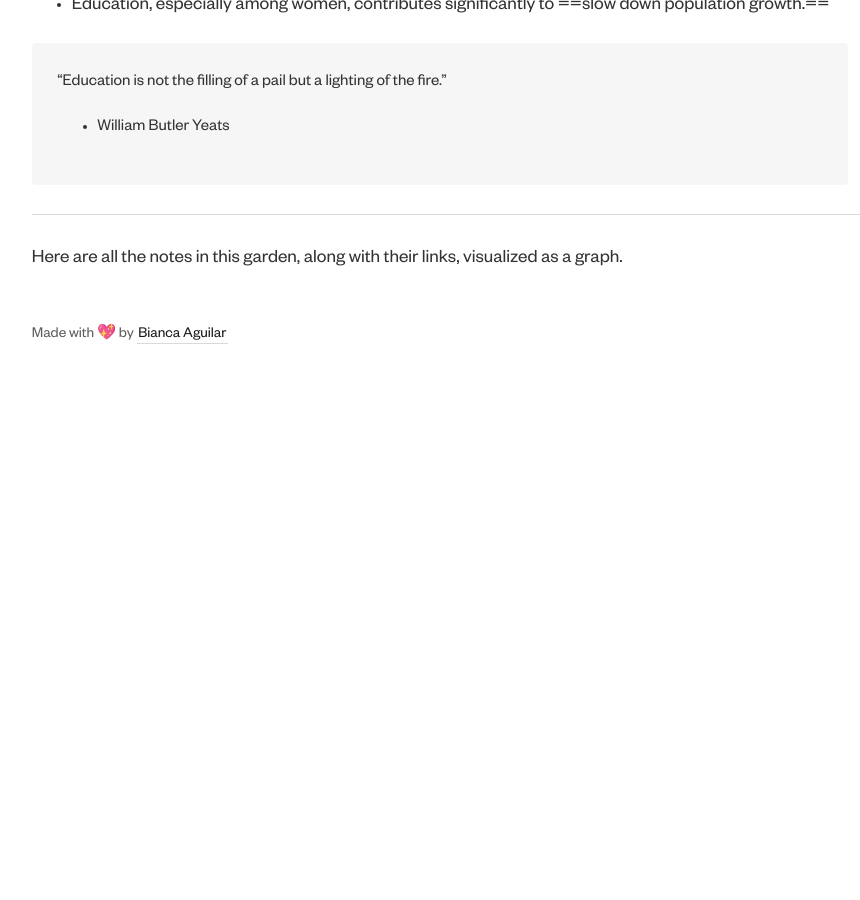
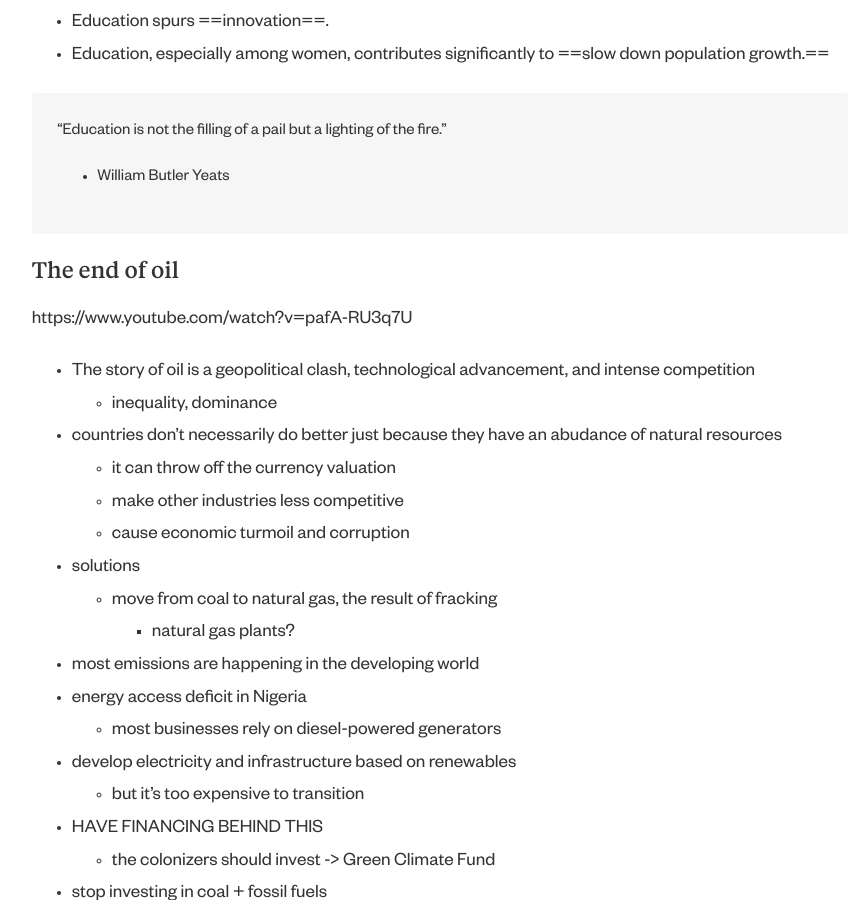
Before and after one commit to biancamika/digital-garden-template, a Jekyll site: the page built from _notes/4. Miscellaneous Notes/Daily Notes/2021-11-18.md, in a window 1280 px wide and 900 px high, scrolled down 1244 px. Shown: the whole window, without its empty margins (45-905 px from the left). Built offline with Jekyll 4.4.1, drawn with Linux system fonts in a browser that asks for light colours; before the commit the page ends 1659 px from its top, so only the background shows below that; some of the changed text lies outside the part shown.

Commit message:
Update 2021-11-18.md

```diff
--- a/_notes/4. Miscellaneous Notes/Daily Notes/2021-11-18.md
+++ b/_notes/4. Miscellaneous Notes/Daily Notes/2021-11-18.md
@@ -3,6 +3,8 @@ title: 2021-11-18
 ---
 ## SocSci
 #sociology #education
+
+### Demography and Human Capital
 
 [Demography and Human Capital: Why Education Matters](https://www.youtube.com/watch?v=td4eO8APvOM)
 
@@ -15,12 +17,12 @@ title: 2021-11-18
 + **Flow** in education refers to the movement of people into schooling or out of schooling.
 + **Stock** of education refers to educational achievement and educational quality.
 
-### Shared Socioeconomic Pathways (SSP) - Three Scenarios
+#### Shared Socioeconomic Pathways (SSP) - Three Scenarios
 1. **SSP1:** A rapidly developing and sustainable world with a more expanded educational system, lower mortality, and a more rapid fertility decline in high fertility countries.
 2. **SSP2:** Some progress in development and in reaching sustainable goals with fertility and mortality levels slightly better than present levels.
 3. **SSP3:** No progress. Assumes increasing global inequality with social and economic stagnation, with stagnant school enrolments and continued high fertility levels.
 
-### Why Education Matters
+#### Why Education Matters
 + Education not only yields higher individual incomes, but is also a ==necessary precondition for economic growth.==
 + Education encourages ==pro-social== behavior.
 + Education spurs ==innovation==.
@@ -28,3 +30,27 @@ title: 2021-11-18
 
 > “Education is not the filling of a pail but a lighting of the fire.”
 > - William Butler Yeats
+
+
+### The end of oil
+https://www.youtube.com/watch?v=pafA-RU3q7U
++ The story of oil is a geopolitical clash, technological advancement, and intense competition
+	+ inequality, dominance
++  countries don't necessarily do better just because they have an abudance of natural resources
+	+  it can throw off the currency valuation
+	+  make other industries less competitive
+	+  cause economic turmoil and corruption
++  solutions
+	+  move from coal to natural gas, the result of fracking
+		+  natural gas plants?
++  most emissions are happening in the developing world
++  energy access deficit in Nigeria
+	+  most businesses rely on diesel-powered generators
++  develop electricity and infrastructure based on renewables
+	+  but it's too expensive to transition
++  HAVE FINANCING BEHIND THIS
+	+  the colonizers should invest -> Green Climate Fund
++  stop investing in coal + fossil fuels
++  developing countries as dumping grounds for technologies
+
+> I think ==city planning and transportation== also play a role in our energy consumption. Too many people opt for private vehicle because cities and towns have been built for them, not the people. The reliance on private vehicles is further exacerbated by inferior public transit systems and induced demand for cars wrought on by too many road projects. If we were to address this part of the problem I think we would be able to reduce energy consumption significantly.
```
